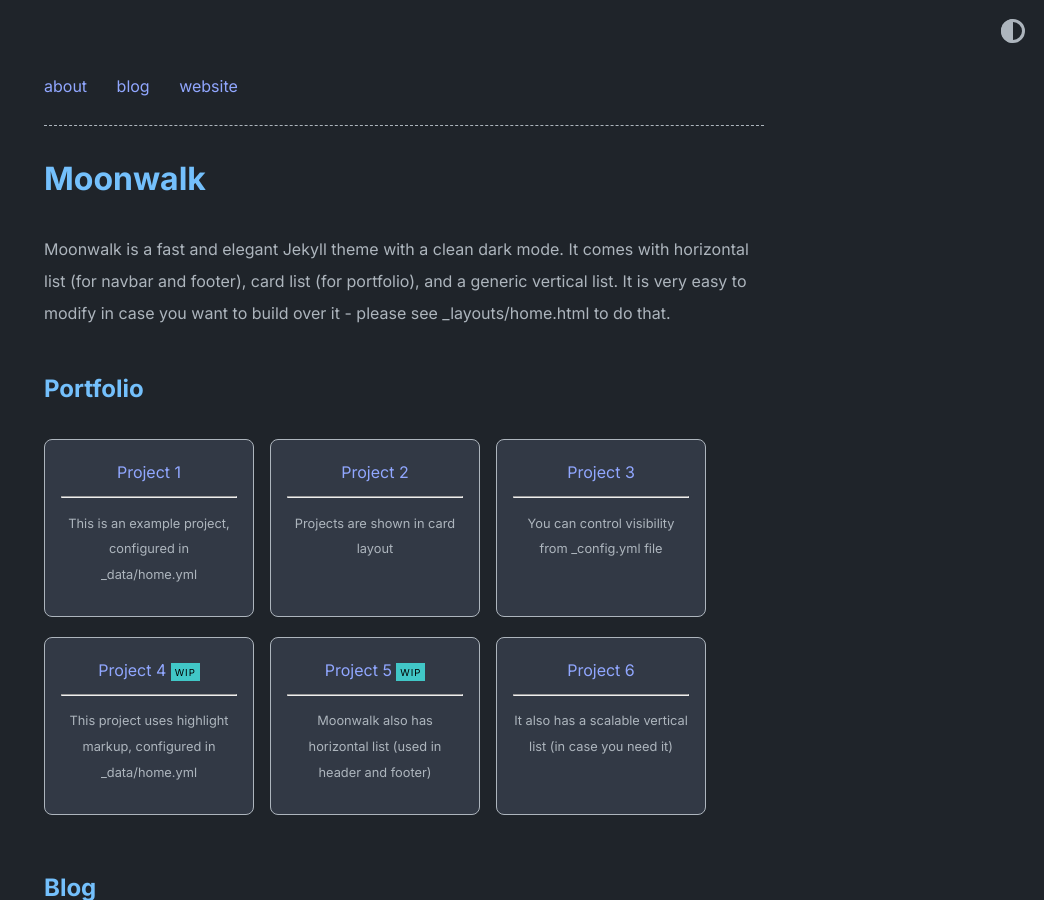
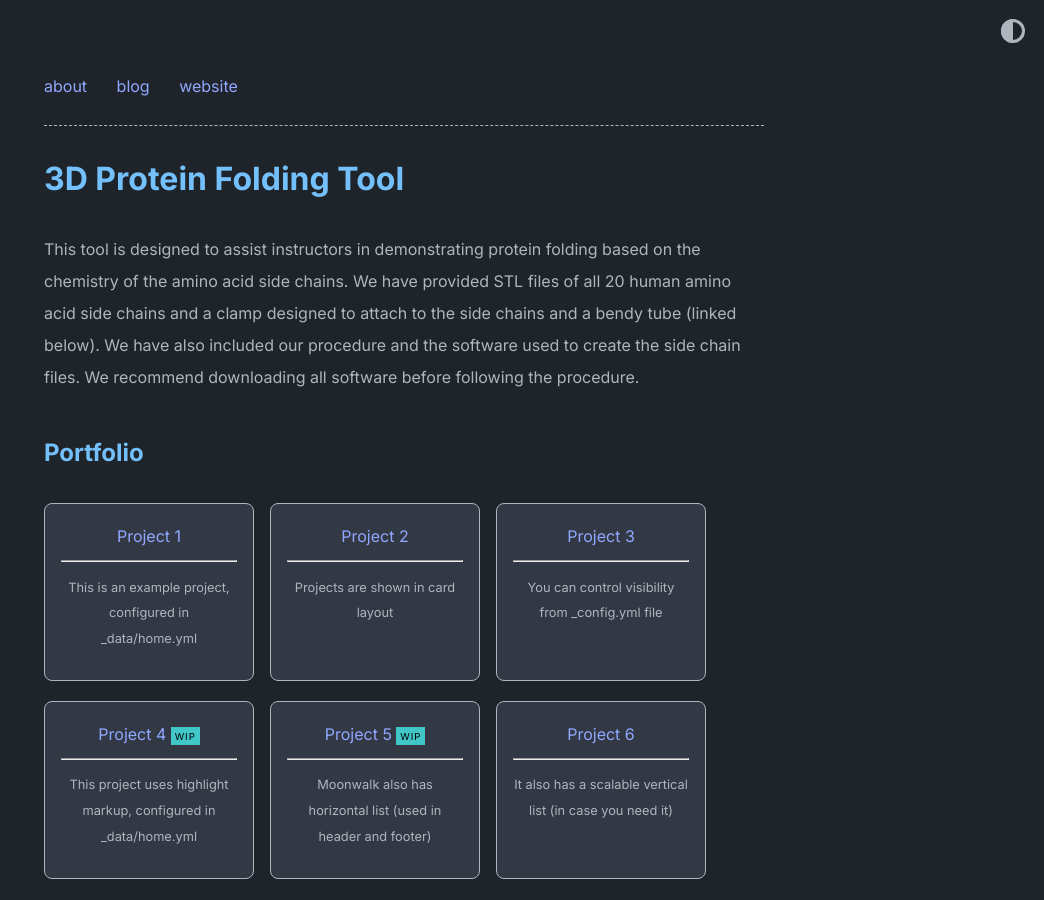
Before and after one commit to KatESaeed/3D-Protein-Folding-Tool-Website, a Jekyll site: the page built from index.md, in a window 1280 px wide and 900 px high. Shown: the whole window, without its empty margins (236-1280 px from the left). Built offline with Jekyll 4.4.1, drawn with Linux system fonts in a browser that asks for light colours; some of the changed text lies outside the part shown.

Commit message:
Update _config.yml

```diff
--- a/_config.yml
+++ b/_config.yml
@@ -1,16 +1,12 @@
-title: Moonwalk
-author: Abhinav Saxena
+title: 3D Protein Folding Tool
+author: Katherine Saeed
 url: https://www.abhinavsaxena.com/moonwalk # root address of the site
 description: > # description of the site (multiple lines allowed)
-  Moonwalk is a fast and elegant Jekyll theme with a clean dark mode. It comes with horizontal list (for navbar and footer), card list (for portfolio), and a generic vertical list. It is very easy to modify in case you want to build over it - please see _layouts/home.html to do that.
+  This tool is designed to assist instructors in demonstrating protein folding based on the chemistry of the amino acid side chains. We have provided STL files of all 20 human amino acid side chains and a clamp designed to attach to the side chains and a bendy tube (linked below). We have also included our procedure and the software used to create the side chain files. We recommend downloading all software before following the procedure.
 
 permalink: /:slug
 
 favicon: "./logo.png" # relative path to site's favicon
-
-twitter:
-    username: abhinav # update or delete this
-    card: summary_large_image
 
 #theme: moonwalk # if you are using GitHub Pages, change it to remote_theme: abhinavs/moonwalk
 remote_theme: abhinavs/moonwalk
```
